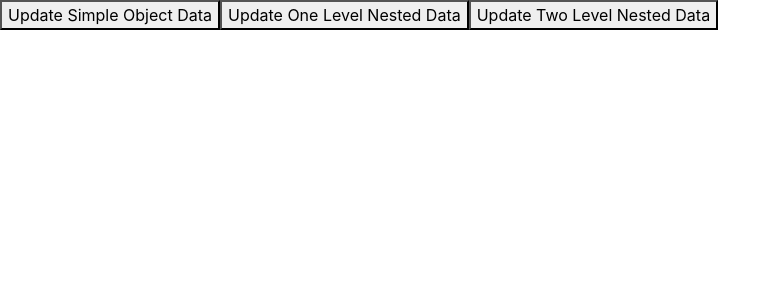
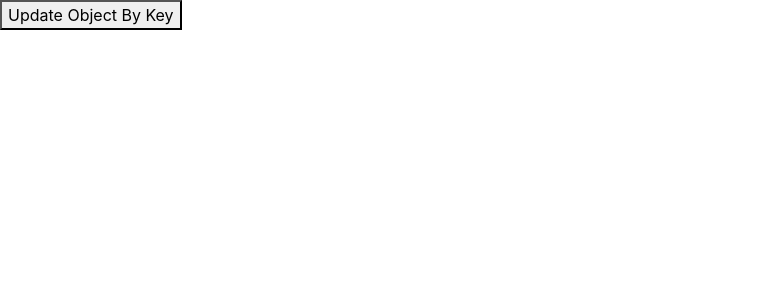
Before and after one commit to ankitkeshari719/Immutability-In-React, a React (Create React App) app: page / in a window 1280 px wide. Shown: the top 300 px of the page, without its empty margins (0-781 px from the left). Built offline with nearby package versions, Linux system fonts and the light colour scheme.

Commit message:
Updating Object By Key

```diff
--- a/src/App.js
+++ b/src/App.js
@@ -1,12 +1,17 @@
 import React, { Component } from "react";
-import { UpdateArrayOfObject, UpdateNestedObject } from "./Components";
+import {
+  UpdateArrayOfObject,
+  UpdateNestedObject,
+  UpdateObjectByKey
+} from "./Components";
 
 class App extends Component {
   render() {
     return (
       <div>
         {/* <UpdateArrayOfObject /> */}
-        <UpdateNestedObject />
+        {/* <UpdateNestedObject /> */}
+        <UpdateObjectByKey />
       </div>
     );
   }
--- a/src/Components/UpdateArrayOfObject.js
+++ b/src/Components/UpdateArrayOfObject.js
@@ -11,6 +11,9 @@ export default class UpdateArrayOfObject extends Component {
     ]
   };
 
+  /**
+   * Update Object of an array of which fieldName = cityId
+   */
   handleClick = () => {
     var newData = this.state.data.map(el => {
       if (el.fieldName === "cityId")
--- a/src/Components/UpdateNestedObject.js
+++ b/src/Components/UpdateNestedObject.js
@@ -15,14 +15,14 @@ export default class UpdateNestedObject extends Component {
   };
 
   /**
-   * Update Simple Object
+   * Update Simple Object  => flag
    */
   updateSimpleObjectDatahandler = () => {
     this.setState({ flag: !this.state.flag });
   };
 
   /**
-   * Update One Level Nested Object
+   * Update One Level Nested Object => age
    */
   updateOneLevelNestedDatahandler = () => {
     let newLiz = {
@@ -36,7 +36,7 @@ export default class UpdateNestedObject extends Component {
   };
 
   /**
-   * Update two Level Nested Object
+   * Update two Level Nested Object =>  city
    */
   updateTwoLevelNestedDatahandler = () => {
     let newLiz = {
--- /dev/null
+++ b/src/Components/UpdateObjectByKey.js
@@ -0,0 +1,72 @@
+import React, { Component } from "react";
+
+export default class UpdateObjectByKey extends Component {
+  state = {
+    houses: {
+      gryffindor: {
+        points: 15,
+        data: "yes",
+        myObject: {
+          flag: true
+        }
+      },
+      ravenclaw: {
+        points: 18,
+        data: "yes",
+        myObject: {
+          flag: true
+        }
+      },
+      hufflepuff: {
+        points: 7,
+        data: "yes",
+        myObject: {
+          flag: true
+        }
+      },
+      slytherin: {
+        points: 5,
+        data: "yes",
+        myObject: {
+          flag: true
+        }
+      }
+    }
+  };
+
+  /**
+   * Add 3 points to Ravenclaw,
+   * Change Data to "No"
+   * Change flag to false
+   * when the name is stored in a variable
+   */
+  updateObjectByKeyHandler = key => {
+    let newHouse = {
+      ...this.state,
+      houses: {
+        ...this.state.houses,
+        [key]: {
+          ...this.state.houses[key],
+          points: this.state.houses[key].points + 3,
+          data: "No",
+          myObject: {
+            ...this.state.houses[key].myObject,
+            flag: false
+          }
+        }
+      }
+    };
+    this.setState({ houses: newHouse });
+  };
+
+  render() {
+    console.log(this.state);
+    return (
+      <div>
+        <button onClick={() => this.updateObjectByKeyHandler("ravenclaw")}>
+          Update Object By Key
+        </button>
+      </div>
+    );
+  }
+}
--- a/src/Components/index.js
+++ b/src/Components/index.js
@@ -1,2 +1,3 @@
 export { default as UpdateArrayOfObject } from "./UpdateArrayOfObject";
 export { default as UpdateNestedObject } from "./UpdateNestedObject";
+export { default as UpdateObjectByKey } from "./UpdateObjectByKey";
```
